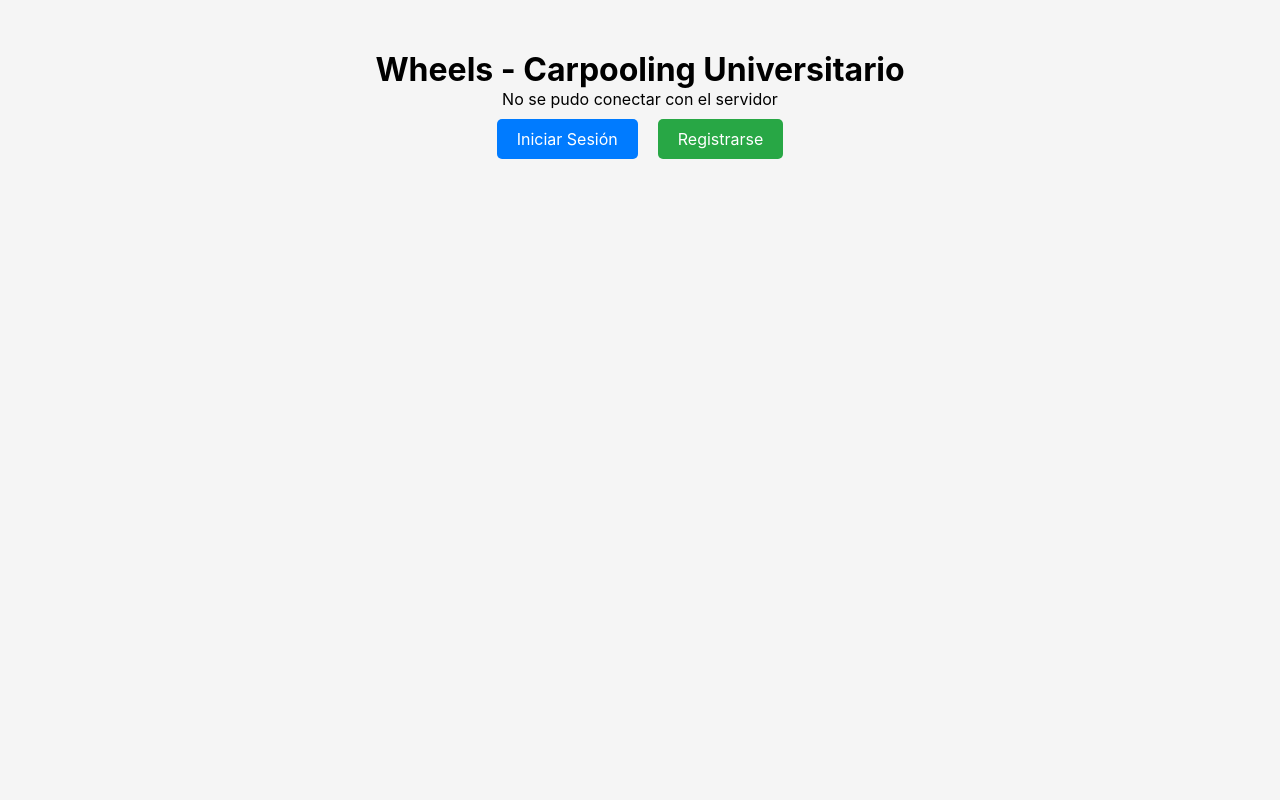
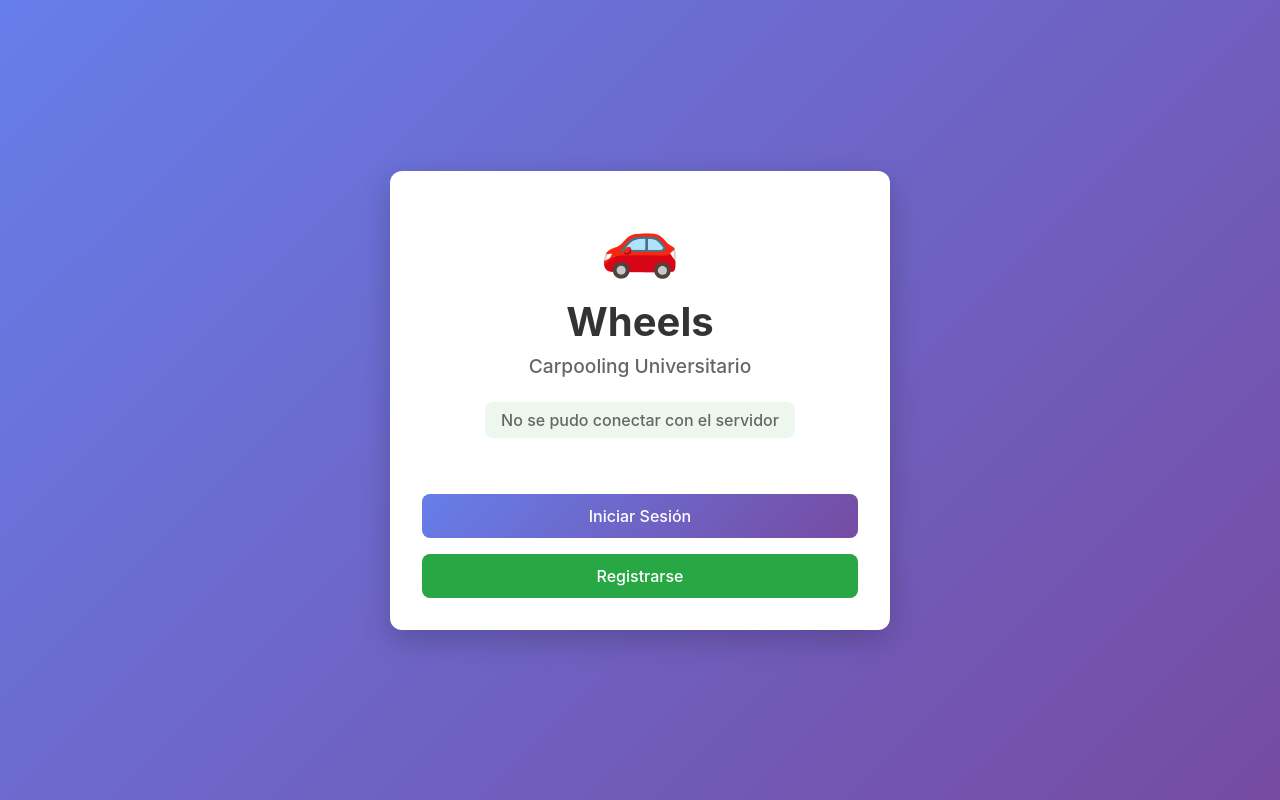
Before and after one commit to DSAW-2025-II/entrega-final-fe-mateo-ramirez-katia-alcocer, a React (Create React App) app: page / in a window 1280 px wide. Built offline with nearby package versions, Linux system fonts and the light colour scheme; no server answers.

Commit message:
Mejorar diseño de página principal con estilo consistente y actualizar URL del backend

```diff
--- a/src/App.css
+++ b/src/App.css
@@ -155,6 +155,55 @@ nav {
   margin-bottom: 1.5rem;
 }
 
+/* Estilos para la página de bienvenida */
+.welcome-card {
+  text-align: center;
+  max-width: 500px;
+}
+
+.welcome-logo {
+  font-size: 4rem;
+  margin-bottom: 1rem;
+}
+
+.welcome-card h1 {
+  font-size: 2.5rem;
+  color: #333;
+  margin-bottom: 0.5rem;
+}
+
+.welcome-subtitle {
+  font-size: 1.2rem;
+  color: #667eea;
+  font-weight: 500;
+  margin-bottom: 1rem;
+}
+
+.welcome-status {
+  background: rgba(76, 175, 80, 0.1);
+  color: #4CAF50;
+  padding: 0.5rem 1rem;
+  border-radius: 8px;
+  margin-bottom: 2rem;
+  font-weight: 500;
+  display: inline-block;
+}
+
+.welcome-buttons {
+  display: flex;
+  flex-direction: column;
+  gap: 1rem;
+  margin-top: 2rem;
+}
+
+.welcome-btn {
+  width: 100%;
+  text-align: center;
+  padding: 0.75rem 1.5rem;
+  font-size: 1rem;
+  font-weight: 500;
+}
+
 .auth-form {
   display: flex;
   flex-direction: column;
@@ -236,20 +285,24 @@ nav {
 }
 
 .btn-secondary {
-  background: #6c757d;
+  background: #28a745;
   color: white;
-  padding: 0.5rem 1rem;
+  padding: 0.75rem 1.5rem;
   border: none;
-  border-radius: 6px;
+  border-radius: 8px;
   cursor: pointer;
   transition: all 0.3s ease;
   text-decoration: none;
   display: inline-block;
   text-align: center;
+  font-size: 1rem;
+  font-weight: 500;
 }
 
 .btn-secondary:hover {
-  background: #5a6268;
+  background: #218838;
+  transform: translateY(-2px);
+  box-shadow: 0 5px 15px rgba(40, 167, 69, 0.4);
 }
 
 /* Mensajes de error */
@@ -1263,6 +1316,23 @@ nav {
     padding: 1rem;
   }
 
+  .welcome-card {
+    padding: 1.5rem;
+    margin: 1rem;
+  }
+
+  .welcome-logo {
+    font-size: 3rem;
+  }
+
+  .welcome-card h1 {
+    font-size: 2rem;
+  }
+
+  .welcome-subtitle {
+    font-size: 1rem;
+  }
+
   .vehiculos-header {
     flex-direction: column;
     gap: 1rem;
--- a/src/App.js
+++ b/src/App.js
@@ -22,8 +22,8 @@ function App() {
 
   useEffect(() => {
     axios
-      .get("https://bewheels.onrender.com/")
-      .then((res) => setMensaje(res.data))
+      .get("https://bewheels-xmjl.onrender.com/")
+      .then((res) => setMensaje("API Wheels funcionando"))
       .catch(() => setMensaje("No se pudo conectar con el servidor"));
 
     // Verificar si el usuario está logueado
@@ -40,16 +40,20 @@ function App() {
         <Route
           path="/"
           element={
-            <div style={{ textAlign: "center", marginTop: "50px" }}>
-              <h1>Wheels - Carpooling Universitario</h1>
-              <p>{mensaje}</p>
-              <div style={{ marginTop: "20px" }}>
-                <a href="/login" style={{ marginRight: "20px", padding: "10px 20px", backgroundColor: "#007bff", color: "white", textDecoration: "none", borderRadius: "5px" }}>
-                  Iniciar Sesión
-                </a>
-                <a href="/registro" style={{ padding: "10px 20px", backgroundColor: "#28a745", color: "white", textDecoration: "none", borderRadius: "5px" }}>
-                  Registrarse
-                </a>
+            <div className="auth-container">
+              <div className="auth-card welcome-card">
+                <div className="welcome-logo">🚗</div>
+                <h1>Wheels</h1>
+                <p className="welcome-subtitle">Carpooling Universitario</p>
+                <p className="welcome-status">{mensaje}</p>
+                <div className="welcome-buttons">
+                  <a href="/login" className="btn-primary welcome-btn">
+                    Iniciar Sesión
+                  </a>
+                  <a href="/registro" className="btn-secondary welcome-btn">
+                    Registrarse
+                  </a>
+                </div>
               </div>
             </div>
           }
```
